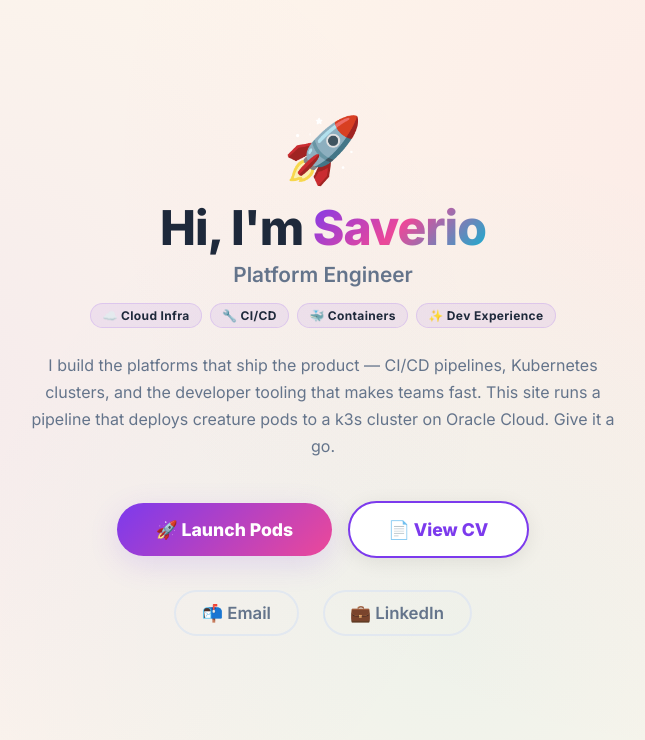
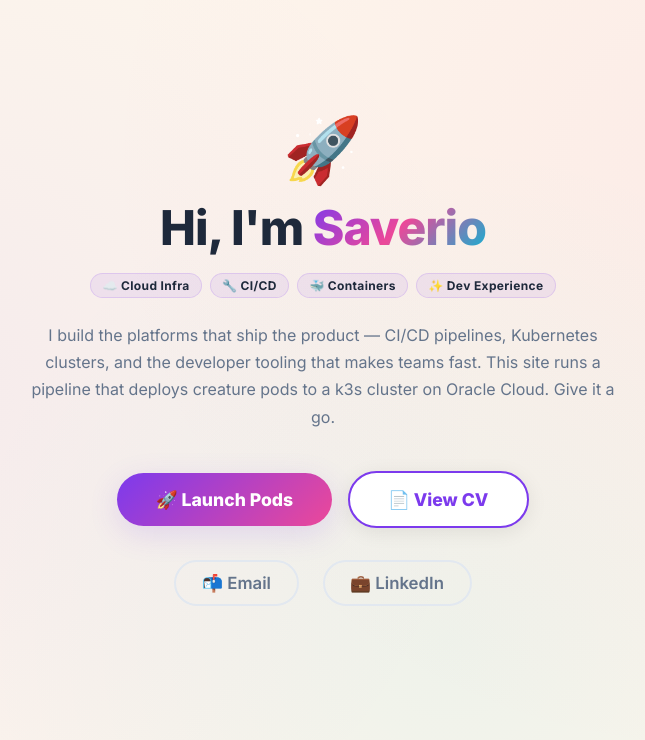
Before and after one commit to SaCut/cv-website, a React (Vite) app: page / in a window 1280 px wide. Shown: the top 740 px of the page, without its empty margins (317-962 px from the left). Built offline with nearby package versions, Linux system fonts and the light colour scheme; no server answers.

Commit message:
Polish: drop title labels, terminal favicon, page title

```diff
--- a/index.html
+++ b/index.html
@@ -4,7 +4,7 @@
     <meta charset="UTF-8" />
     <meta name="viewport" content="width=device-width, initial-scale=1.0, minimum-scale=1.0, user-scalable=yes" />
     <link rel="icon" type="image/svg+xml" href="./favicon.svg" />
-    <title>Saverio Cutrupi | Platform Engineer</title>
+    <title>Saverio Cutrupi</title>
     <link rel="preconnect" href="https://fonts.googleapis.com" />
     <link rel="preconnect" href="https://fonts.gstatic.com" crossorigin />
     <link href="https://fonts.googleapis.com/css2?family=Inter:wght@400;600;700;800&family=Space+Mono:wght@400;700&display=swap" rel="stylesheet" />
--- a/src/components/CVPage.tsx
+++ b/src/components/CVPage.tsx
@@ -14,7 +14,7 @@ export default function CVPage({ onBack }: Props) {
       <header className="cv-header">
         <div className="cv-header-text">
           <h1>Saverio Cutrupi</h1>
-          <p className="cv-headline">Platform Engineer · Full-Stack Developer</p>
+          <p className="cv-headline">Software Engineer · Platform &amp; Full-Stack</p>
           <div className="cv-contact">
             <span>Hertford, UK</span>
             <a href="mailto:saveriocutrupi@hotmail.com">saveriocutrupi@hotmail.com</a>
--- a/src/components/LandingPage.tsx
+++ b/src/components/LandingPage.tsx
@@ -11,7 +11,6 @@ export default function LandingPage({ onLaunch, onViewCV, hasDeployment }: Props
       <h1 className="landing-name">
         Hi, I'm <span className="highlight">Saverio</span>
       </h1>
-      <p className="landing-title">Platform Engineer</p>
       <div className="landing-subtitle">
         <span className="tag">☁️ Cloud Infra</span>
         <span className="tag">🔧 CI/CD</span>
--- a/src/components/StickyHeader.tsx
+++ b/src/components/StickyHeader.tsx
@@ -7,7 +7,6 @@ export default function StickyHeader({ onViewCV }: Props) {
     <header className="sticky-header">
       <div className="header-left">
         <span className="header-name">Saverio Cutrupi</span>
-        <span className="header-role">Platform Engineer</span>
       </div>
       <div className="header-right">
         <button className="header-btn cv" onClick={onViewCV}>📄 CV</button>
```
Also changed, not shown: public/favicon.svg, 4 other files (tests, documents, lock files or other folders).
